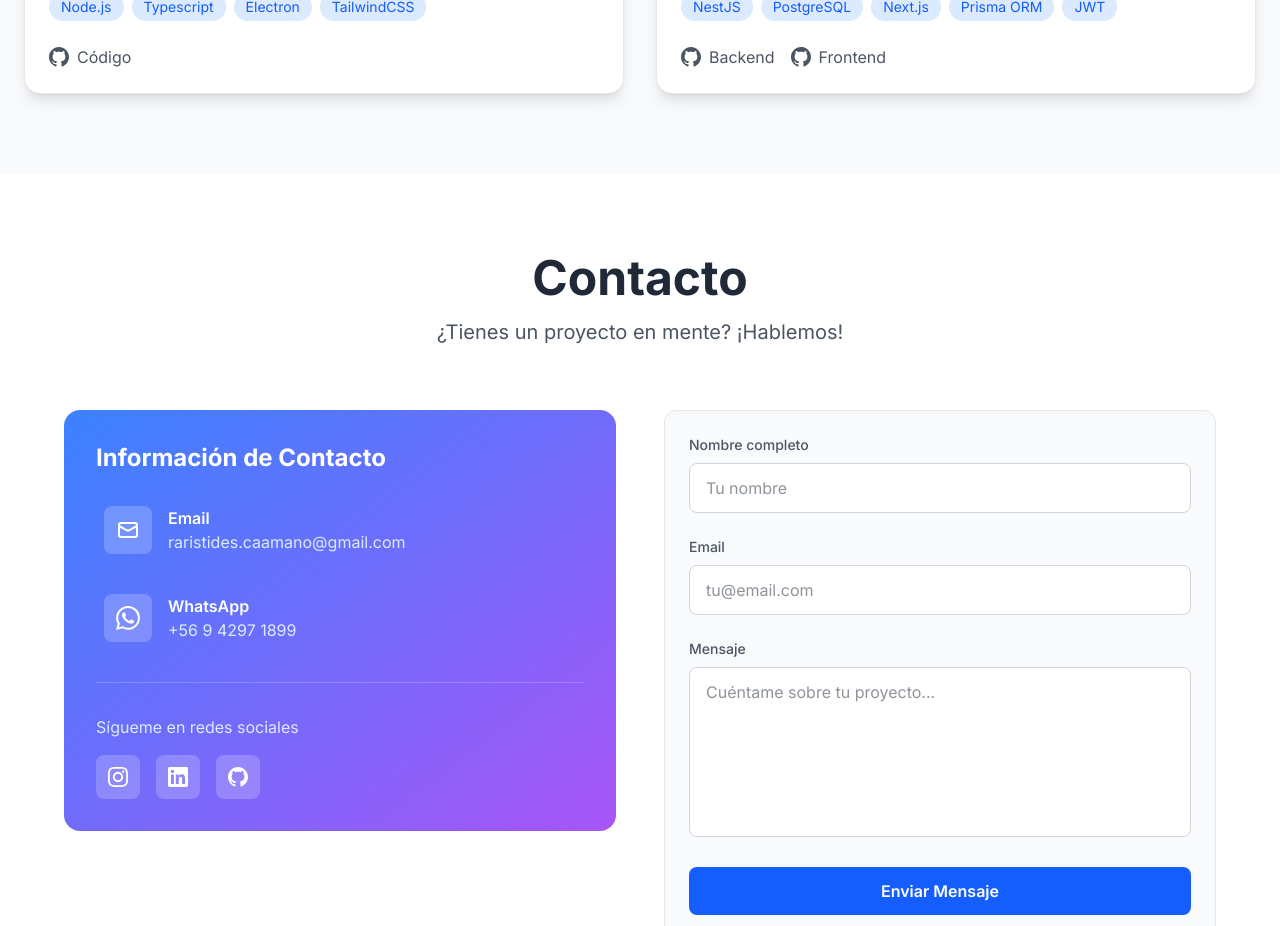
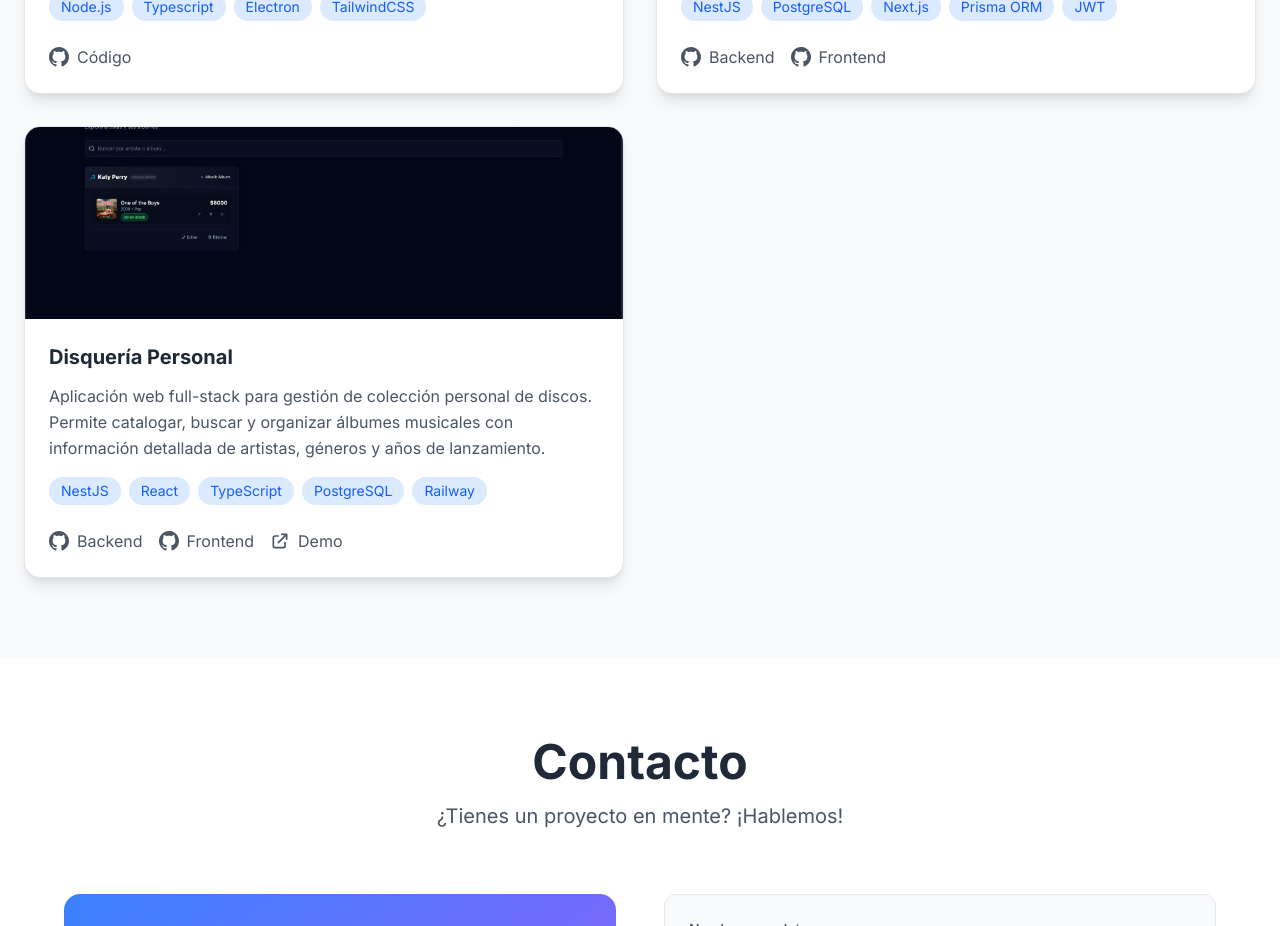
Before and after one commit to robertocaamanor/robertocaamanor.github.io, a React (Vite) app: page /#/ in a window 1280 px wide. Shown: the part 7480-8406 px from the top of the page. Built offline with nearby package versions, Linux system fonts and the light colour scheme; no server answers.

Commit message:
Añadida la disquería personal al portafolio de la página principal

```diff
--- a/src/data/projects.ts
+++ b/src/data/projects.ts
@@ -44,6 +44,18 @@ export const projects: Project[] = [
       backend: "https://github.com/robertocaamanor/ordena-tu-plata-backend",
       frontend: "https://github.com/robertocaamanor/ordena-tu-plata-frontend"
     }
+  },
+  {
+    id: 5,
+    title: "Disquería Personal",
+    description: "Aplicación web full-stack para gestión de colección personal de discos. Permite catalogar, buscar y organizar álbumes musicales con información detallada de artistas, géneros y años de lanzamiento.",
+    image: "/disqueria.png",
+    technologies: ["NestJS", "React", "TypeScript", "PostgreSQL", "Railway"],
+    github: {
+      backend: "https://github.com/robertocaamanor/disqueria-nestjs-api",
+      frontend: "https://github.com/robertocaamanor/disqueria-front-react"
+    },
+    demo: "https://disqueria-front-react-production.up.railway.app/"
   }
   // {
   //   id: 3,
```
Also changed, not shown: public/disqueria.png (added).
